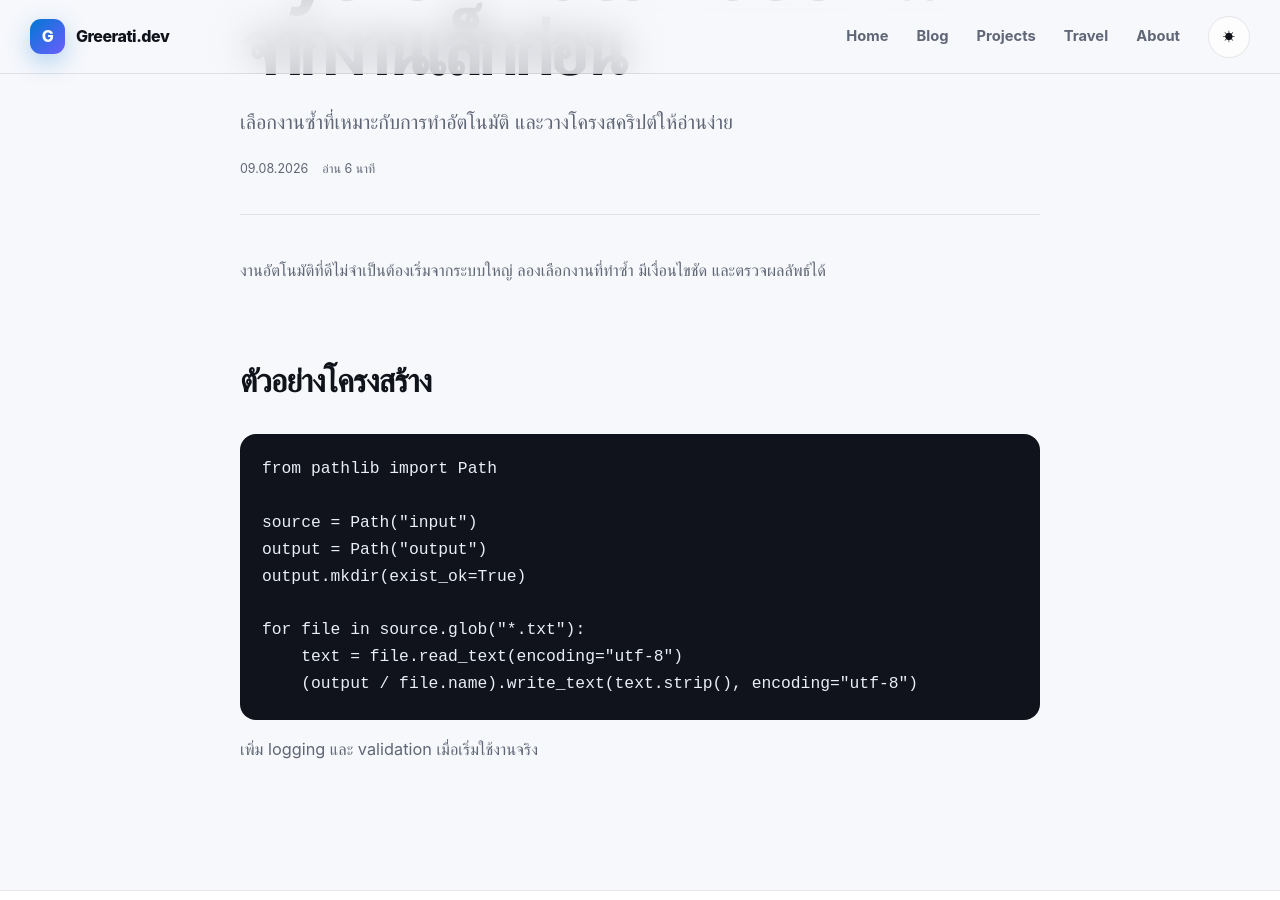
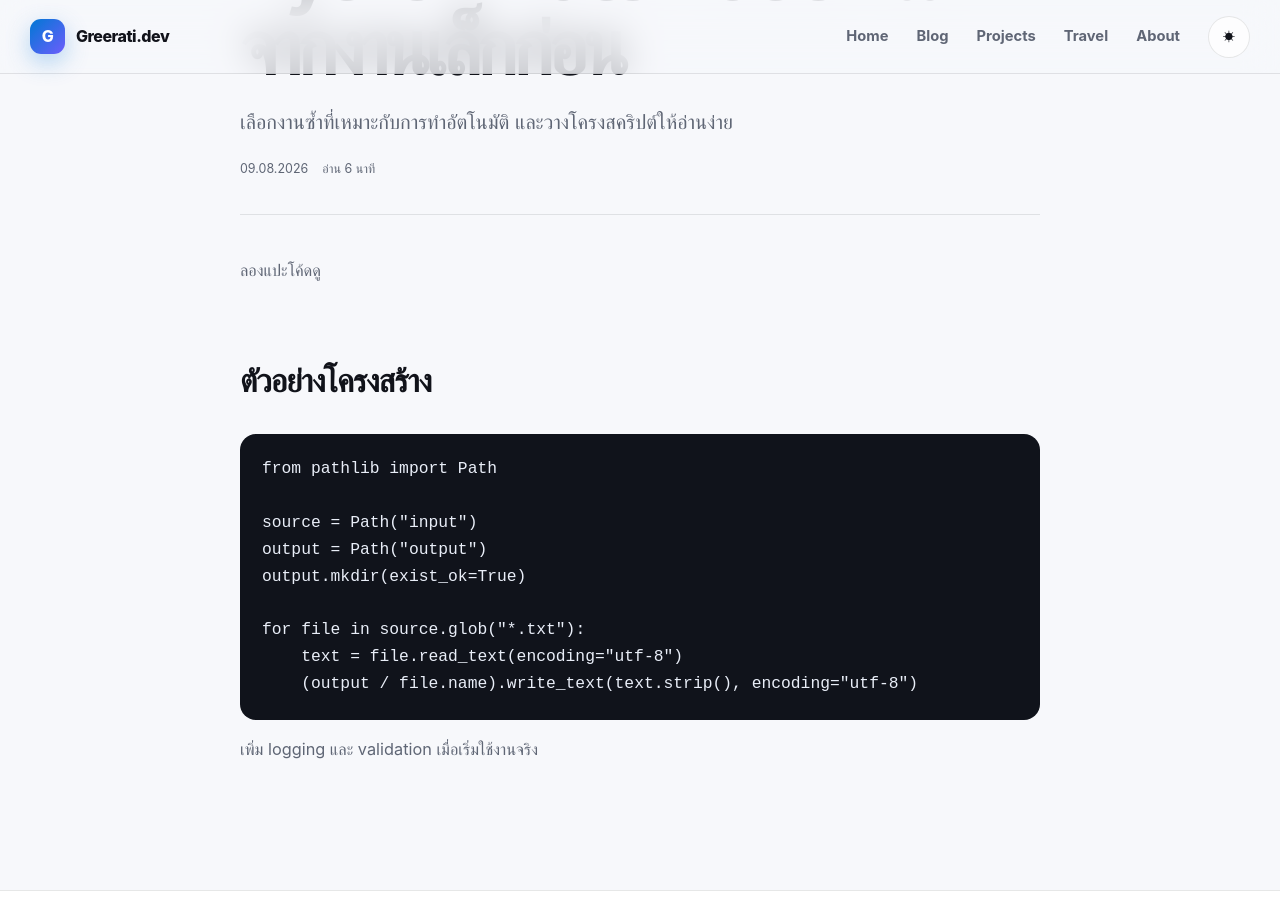
Before and after one commit to kakratua/kakratua.github.io, a Jekyll site: the page built from _posts/2026-08-09-python-automation.md, in a window 1280 px wide and 900 px high, scrolled down 325 px. Built offline with Jekyll 4.4.1, drawn with Linux system fonts in a browser that asks for light colours.

Commit message:
อัพเดท

```diff
--- a/_posts/2026-08-09-python-automation.md
+++ b/_posts/2026-08-09-python-automation.md
@@ -6,7 +6,7 @@ categories: [Coding]
 reading_time: "อ่าน 6 นาที"
 ---
 
-งานอัตโนมัติที่ดีไม่จำเป็นต้องเริ่มจากระบบใหญ่ ลองเลือกงานที่ทำซ้ำ มีเงื่อนไขชัด และตรวจผลลัพธ์ได้
+ลองแปะโค้ดดู
 
 ## ตัวอย่างโครงสร้าง
 
```
Also changed, not shown: _posts/2026-08-11-tokyo-planning.md (+1 -1 lines), _posts/2026-08-12-khaoyai-2026.md (+1 -1 lines).
